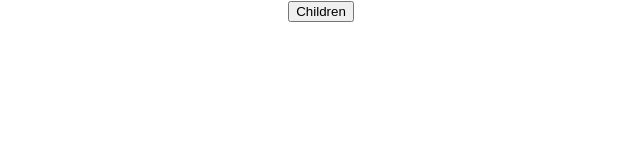
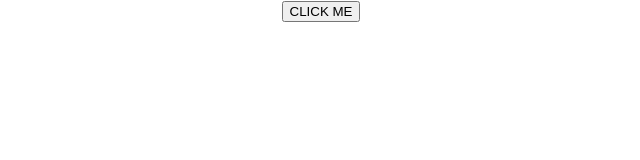
Before and after one commit to thaless4nt0s/aprendendo-react, a React (Create React App) app in the folder my-app/: page / in a window 1280 px wide. Shown: the top 160 px of the page, without its empty margins (319-959 px from the left). Built offline with nearby package versions, Linux system fonts and the light colour scheme.

Commit message:
Aprendendo sobre o uso de components entre classes

```diff
--- a/my-app/src/components/ChildComponent.js
+++ b/my-app/src/components/ChildComponent.js
@@ -1,11 +1,9 @@
 import React from 'react'
 
 function ChildComponent(props) {
-
     return (
         <div>
-
-            <button onClick={() => props.greetHandler('name')}>Children</button>
+            <button onClick={() => props.greetHandler("Child")}>CLICK ME</button>
         </div>
     )
 }
--- a/my-app/src/components/ParentComponent.js
+++ b/my-app/src/components/ParentComponent.js
@@ -6,19 +6,19 @@ class ParentComponent extends Component {
         super(props)
 
         this.state = {
-            ParentName: "Parent"
+            parentName: "Parent"
         }
         this.greetParent = this.greetParent.bind(this)
     }
 
     greetParent(childName){
-        alert(`Hello ${this.state.ParentName} from ${childName}`)
+        alert(`Parent: ${this.state.parentName} from ${childName}`)
     }
 
     render() {
         return (
             <div>
-                <ChildComponent greetHandler={this.greetParent} />
+                <ChildComponent greetHandler={this.greetParent}/>
             </div>
         )
     }
```
